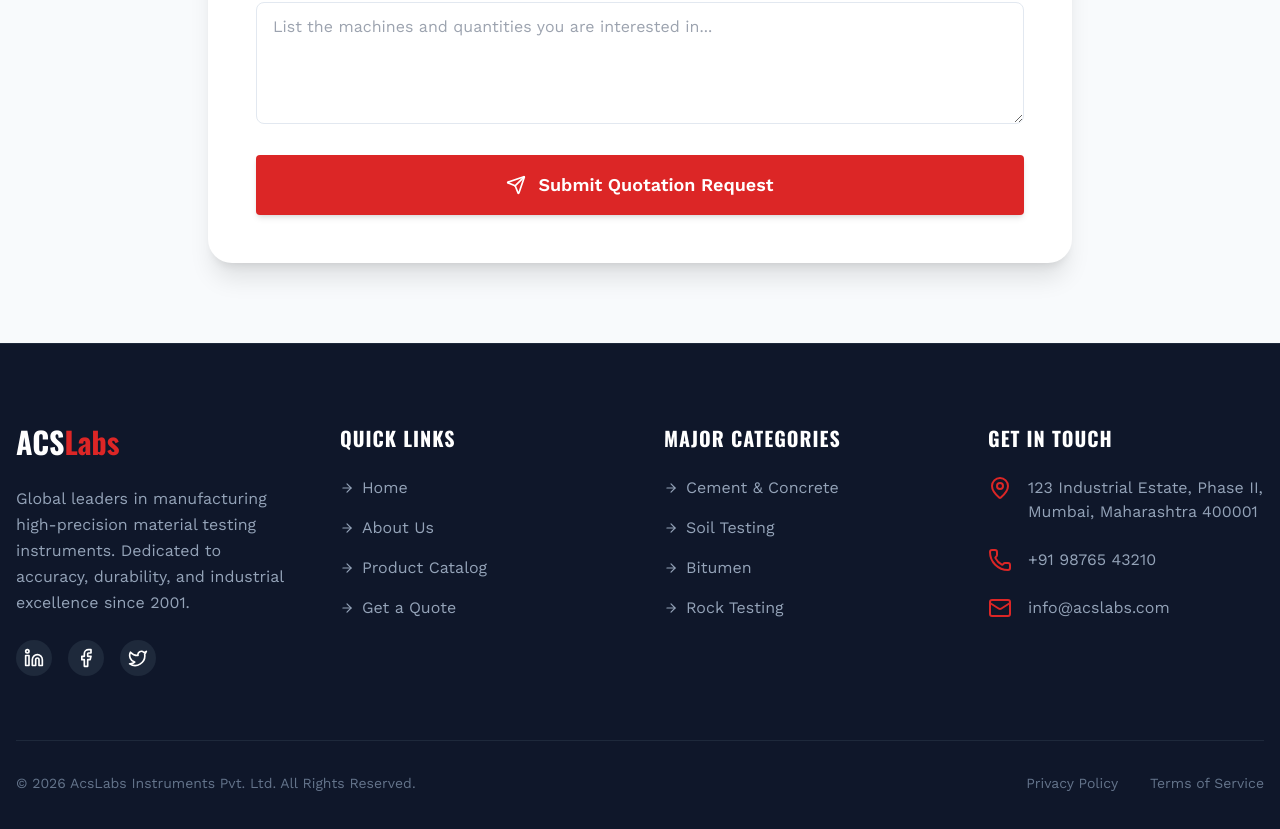
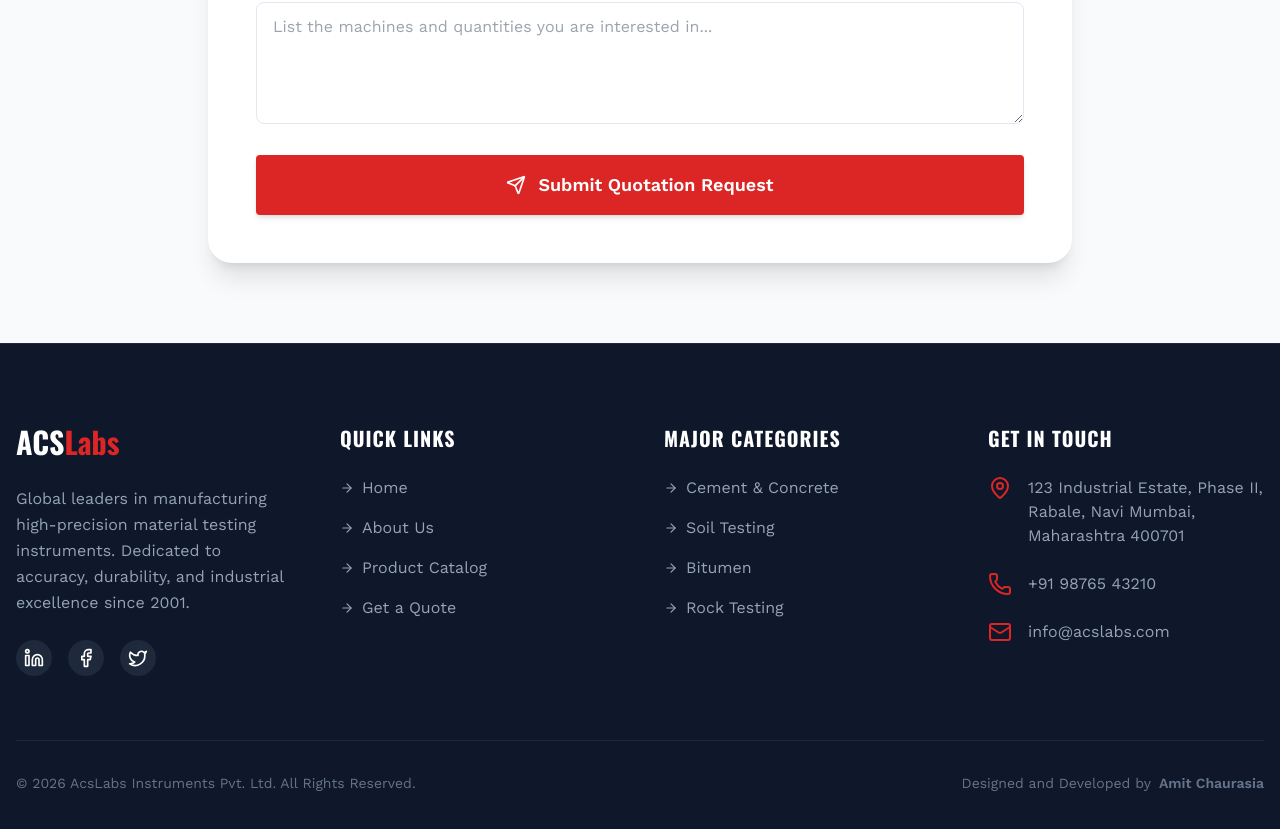
Before and after one commit to amitkumarpc7/AcsLabs, a React (Vite) app: page /get-quote in a window 1280 px wide. Shown: the part 634-1463 px from the top of the page. Built offline with nearby package versions, Linux system fonts and the light colour scheme.

Commit message:
updated terms and condition

```diff
--- a/src/components/layout/Footer.tsx
+++ b/src/components/layout/Footer.tsx
@@ -120,7 +120,7 @@ export const Footer = () => {
                 />
                 <span>
                   123 Industrial Estate, Phase II, <br />
-                  Mumbai, Maharashtra 400001
+                  Rabale, Navi Mumbai, Maharashtra 400701
                 </span>
               </li>
               <li className="flex items-center gap-4">
@@ -138,13 +138,16 @@ export const Footer = () => {
         {/* Bottom Bar */}
         <div className="pt-8 border-t border-slate-800 flex flex-col md:flex-row justify-between items-center gap-4 text-slate-500 text-sm">
           <p>© 2026 AcsLabs Instruments Pvt. Ltd. All Rights Reserved.</p>
-          <div className="flex gap-8">
-            <a href="#" className="hover:text-white transition-colors">
-              Privacy Policy
-            </a>
-            <a href="#" className="hover:text-white transition-colors">
-              Terms of Service
-            </a>
+          <div className="flex gap-8 items-center leading-none">
+            <p className="flex items-center transition-colors">
+              Designed and Developed by
+              <a
+                href="mailto:amitkpc11@gmail.com"
+                className="ml-2 flex items-center gap-2 hover:text-red-600 transition-colors"
+              >
+                <b>Amit Chaurasia</b>
+              </a>
+            </p>
           </div>
         </div>
       </div>
```
